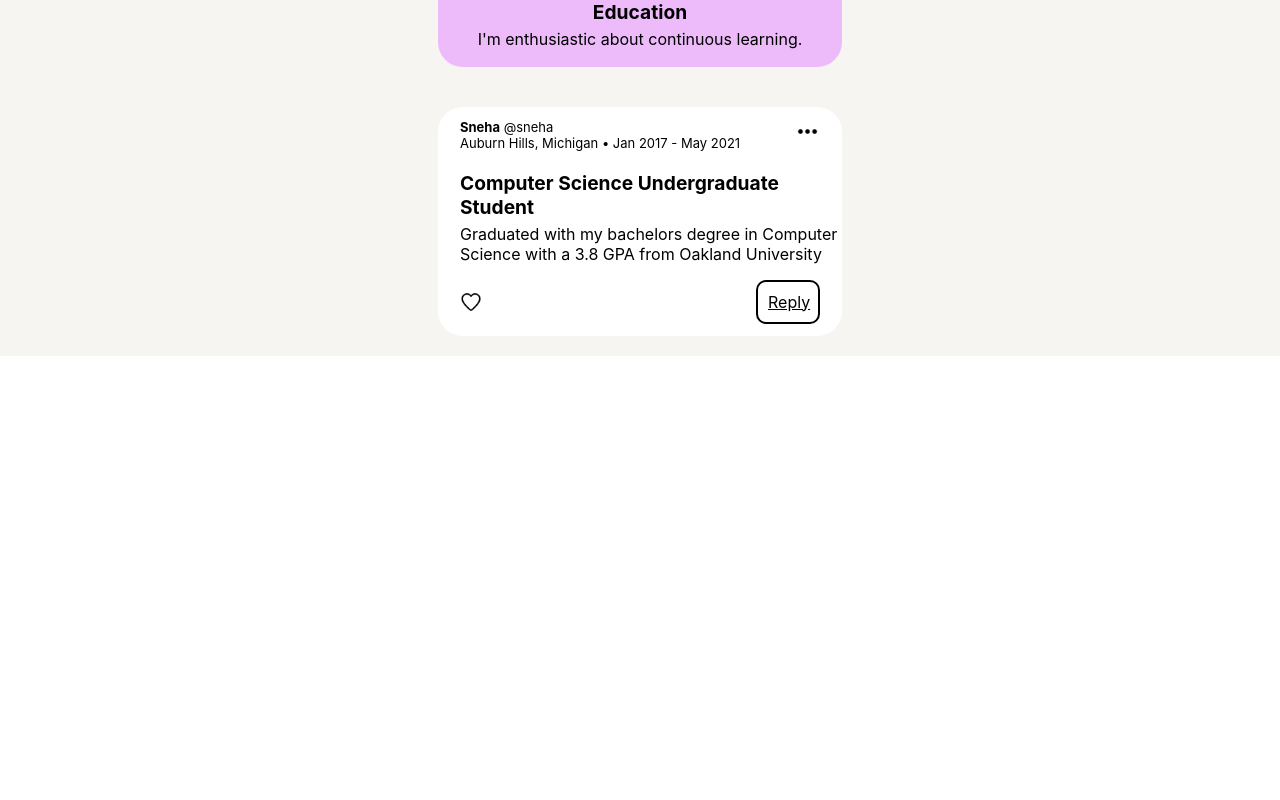
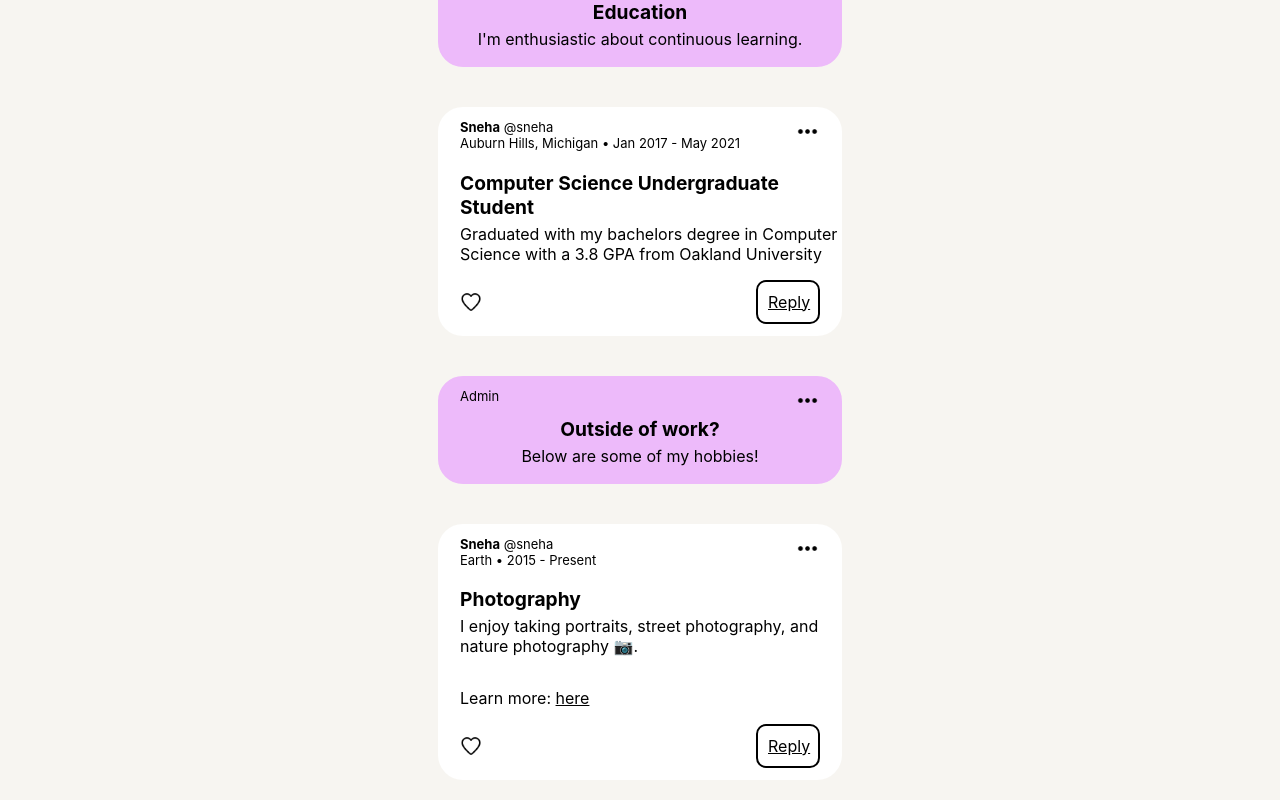
Before and after one commit to snehajalukar/snehacodes, a React (Create React App) app: page / in a window 1280 px wide. Shown: the part 2793-3593 px from the top of the page. Before the commit the page ends 3149 px from the top, so only its background shows below. Built offline with nearby package versions, Linux system fonts and the light colour scheme.

Commit message:
fix: adds content

```diff
--- a/src/App.js
+++ b/src/App.js
@@ -77,6 +77,16 @@ function App() {
           description="Graduated with my bachelors degree in Computer Science with a 3.8 GPA from Oakland University"
         />
 
+        <LexBreak title="Outside of work?" description="Below are some of my hobbies!" />
+
+        <LexPost
+          location="Earth"
+          link="http://www.snehaphotography.com"
+          time="2015 - Present"
+          title="Photography"
+          description="I enjoy taking portraits, street photography, and nature photography 📷."
+        />
+
       </div>
     </div>
   );
```
